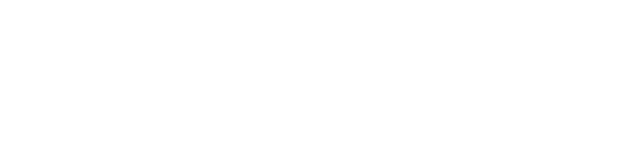
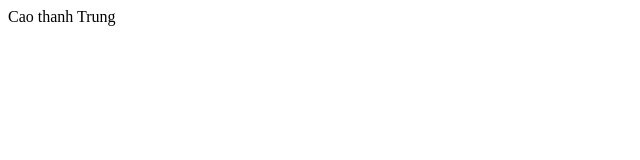
Before and after one commit to Trung0711/Caothanhtrung, a plain HTML site: page index.html in a window 1280 px wide. Shown: the whole page, without its empty margins (0-640 px from the left). Drawn offline with Linux system fonts and the light colour scheme.

Commit message:
trung da them

```diff
--- a/index.html
+++ b/index.html
@@ -7,6 +7,6 @@
     <title>Cao thnahf trung</title>
 </head>
 <body>
-
+    <div class="trung">Cao thanh Trung</div>
 </body>
 </html>
```
